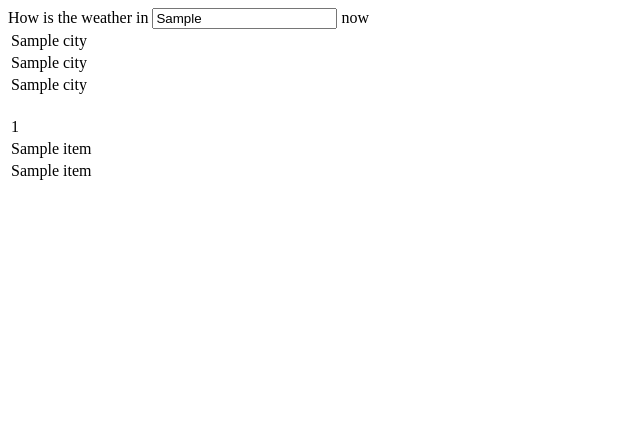
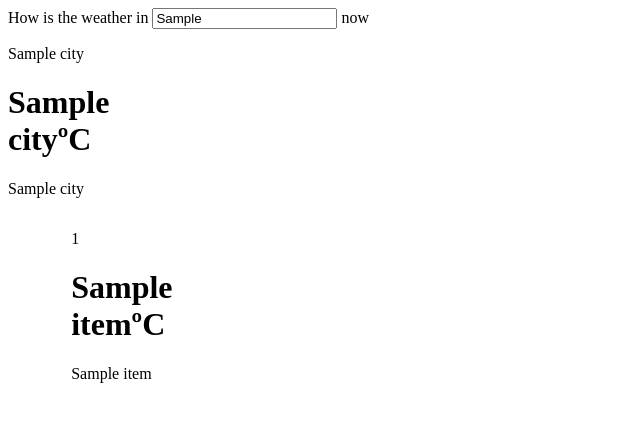
Before and after one commit to DemetrioFim/DevGrid, a Flask app: template app/templates/main_page.html in a window 1280 px wide. Shown: the top 422 px of the page, without its empty margins (0-640 px from the left). Run offline with Flask 2, Linux system fonts and the light colour scheme; the template is opened without the code that fills it: most values are stand-ins (such as "Sample title", 1, 10 or a date in 2020).

Commit message:
Organize cities info in the page, integer temperature typed

```diff
--- a/app/templates/main_page.html
+++ b/app/templates/main_page.html
@@ -3,58 +3,47 @@
 <head>
     <meta charset="UTF-8">
     <title>Weather Buddy</title>
+    <style>
+        .city {
+        background-color: white;
+        width: 10%;
+        }
+        .cities {
+        background: rgb(230, 242, 255);
+        width: 100%
+        }
+    </style>
 </head>
 <body>
     <div>
         <form method="POST">
-            <label for="input_city">How is the weather in </label>
-            {% if city %}
-                <input type="text" id="input_city" name="input_city" value={{ city[0] }}>
-            {% else %}
-                <input type="text" id="input_city" name="input_city">
-            {% endif %}
-            <label> now</label>
+            <div>
+                How is the weather in
+                {% if city %}
+                    <input  type="text" id="input_city" name="input_city" value={{ city[0] }}>
+                {% else %}
+                    <input type="text" id="input_city" name="input_city">
+                {% endif %}
+                 now
+            </div>
         </form>
     </div>
     {% if city %}
-        <div>
-            <table>
-                <tr>
-                    <td>
-                        {{ city[0] }}
-                    </td>
-                </tr>
-                <tr>
-                    <td>
-                        {{ city[1] }}
-                    </td>
-                </tr>
-                <tr>
-                    <td>
-                        {{ city[2] }}
-                    </td>
-                </tr>
-            </table>
-            <br>
+        <div class="city">
+            <p>{{ city[0] }}</p>
+            <h1>{{ city[1] }}ºC</h1>
+            <p>{{ city[2] }}</p>
         </div>
-
-        <div>
+        <div class="cities">
             {% for item in list_cities %}
-                <div tableindex="0">
-                    <table>
-                        <tr>
-                            <td>{{ item[0] }}</td>
-                        </tr>
-                        <tr>
-                            <td>{{ item[1] }}</td>
-                        </tr>
-                        <tr>
-                            <td>{{ item[2] }}</td>
-                        </tr>
-                    </table>
+                <div class="city" style="float: left; margin-left:5%">
+                    <p>{{ item[0] }}</p>
+                    <h1>{{ item[1] }}ºC</h1>
+                    <p>{{ item[2] }}</p>
                 </div>
             {% endfor %}
         </div>
+
     {% endif %}
 
 
--- a/app/weather_tools.py
+++ b/app/weather_tools.py
@@ -19,7 +19,7 @@ def get_city(city_name, lang, units, TOKEN, list_cities=None, index=None):
     data = requests.get(url).json()
     temp = data['main']['temp']
     description = data['weather'][0]['description']
-    city_info = [city, temp, description]
+    city_info = [city, int(temp), description]
 
     if list_cities:
         list_cities[index] = city_info
```
